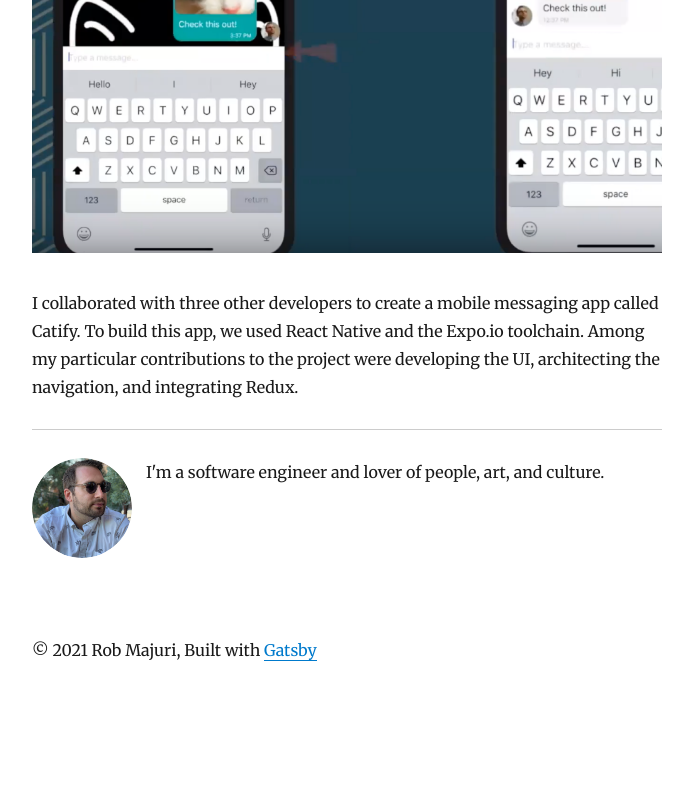
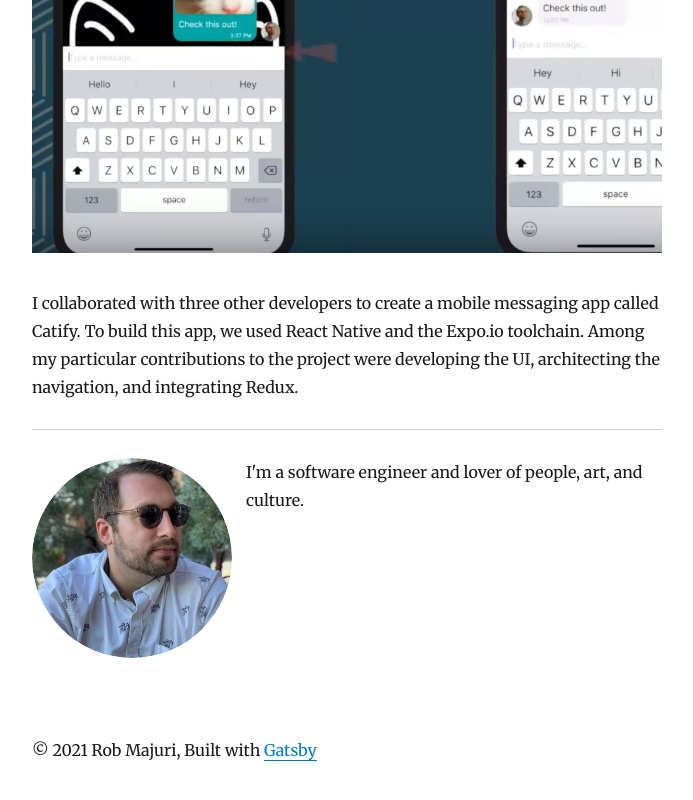
Before and after one commit to rmajuri/rob-majuri-blog, a Gatsby site: page /work in a window 1280 px wide. Shown: the part 4312-5112 px from the top of the page, without its empty margins (293-986 px from the left). Before the commit the page ends 5018 px from the top, so only its background shows below. Built offline with nearby package versions, Linux system fonts and the light colour scheme; Gatsby itself is replaced by a stand-in of ours; some packages are replaced by stand-ins of ours.

Commit message:
Enlarge photo

```diff
--- a/src/components/bio.js
+++ b/src/components/bio.js
@@ -10,7 +10,7 @@ const Bio = () => {
     query BioQuery {
       avatar: file(absolutePath: { regex: "/rob.jpeg/" }) {
         childImageSharp {
-          fixed(width: 100, height: 100) {
+          fixed(width: 200, height: 200) {
             ...GatsbyImageSharpFixed_noBase64
           }
         }
```
